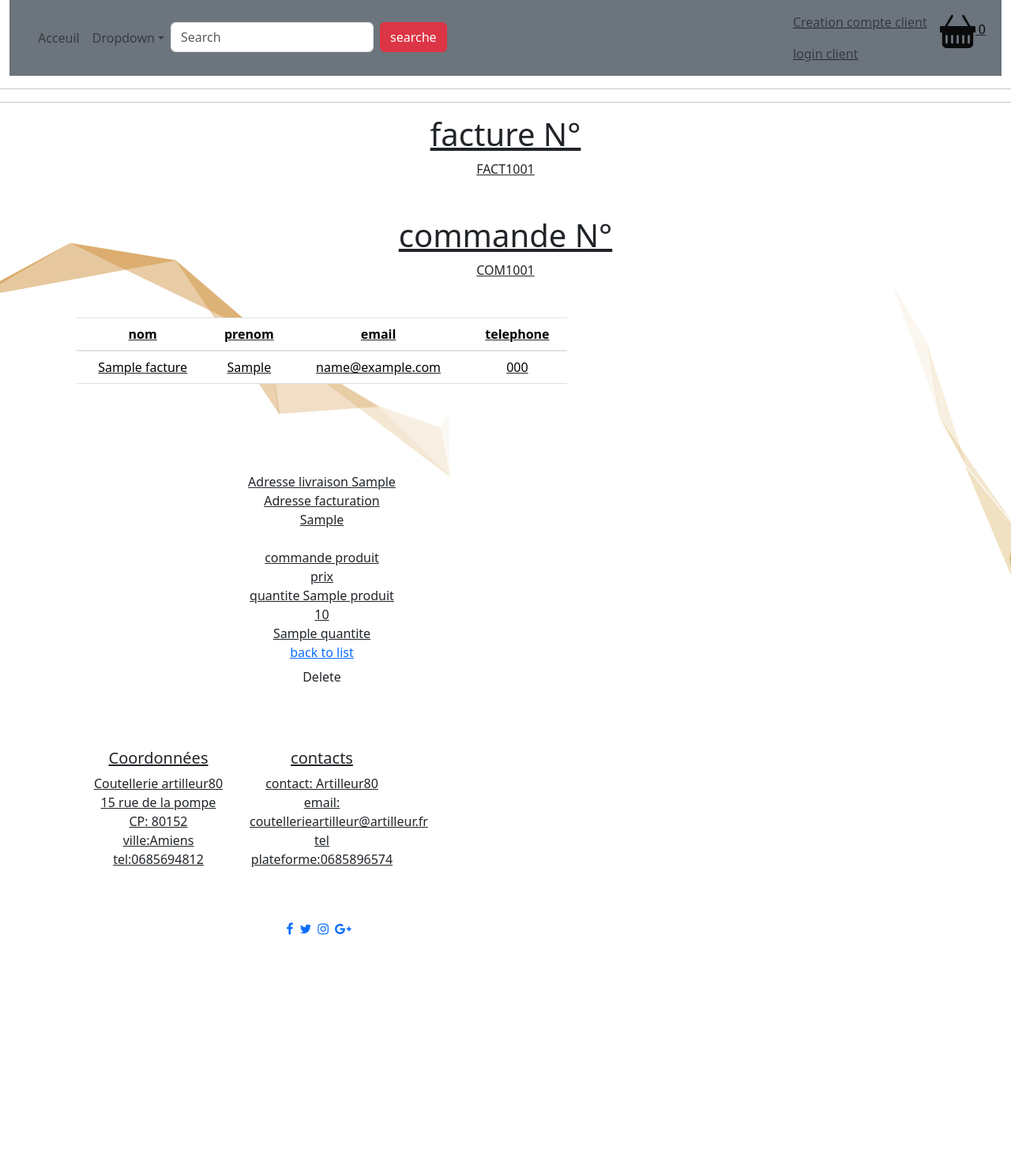
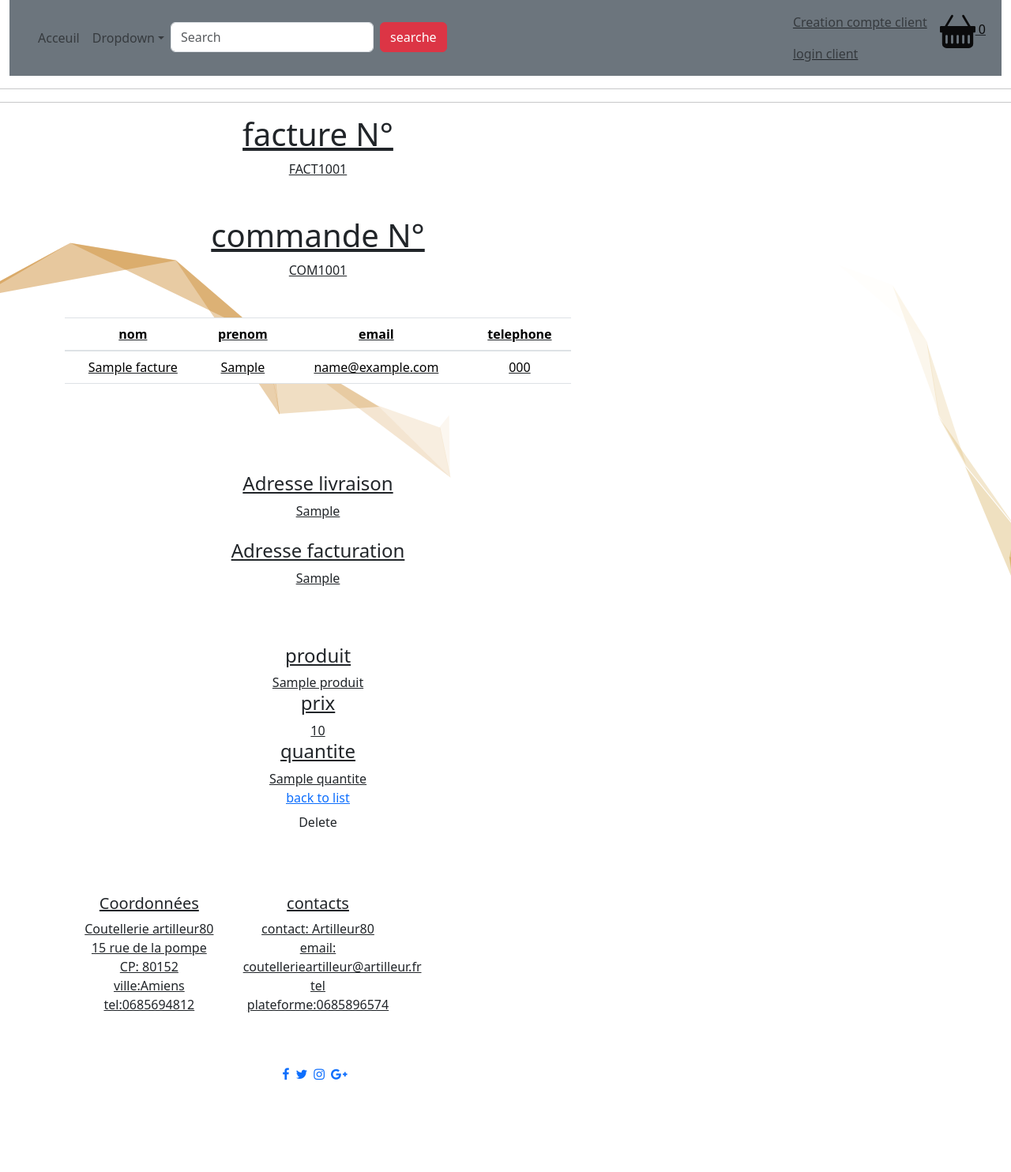
Before and after one commit to artilleur/filrougePRESQUEdernierechance, a Symfony app: template templates/facture/show.html.twig in a window 1280 px wide. Shown: the whole page at 79% size. Before the commit the page ends 1184 px from the top, so only its background shows below. Run offline with Twig, Linux system fonts and the light colour scheme; the template is opened without the code that fills it: most values are stand-ins (such as "Sample title", 1, 10 or a date in 2020); some libraries are stand-ins or nearby versions.

Commit message:
14112023   4

```diff
--- a/public/css/style2.css
+++ b/public/css/style2.css
@@ -84,6 +84,16 @@
 
 
 .h2 {
+	color: #f40b0f;
+	font-size: 80px;
+	font-weight: 600;
+	text-align: center;
+	text-transform: uppercase;
+	position: bottom;
+	margin: 20px 60px;
+}
+
+.th {
 	color: #f40b0f;
 	font-size: 80px;
 	font-weight: 600;
--- a/templates/facture/show.html.twig
+++ b/templates/facture/show.html.twig
@@ -6,7 +6,7 @@
 
    <div class="container">
 		<div class="row">
-			<div class="col-12  text-center ">
+			<div class="col-7  text-center ">
    <h1>facture N°</h1>  <td>FACT{{ facture.id+1000 }}</td>
    <br><br><br>
    <h1>commande N°</h1>  <td>COM{{ facture.idCommande+1000 }}</td>
@@ -17,7 +17,7 @@
 
     <br><br><br>
 
-    <div class="col-7 col sm-3   text-center">
+    {# <div class="col-7 col sm-3   text-center"> #}
    <table class="table">
 
         <thead>
@@ -44,47 +44,47 @@
 
 <ta<div class="container">
 		<div class="row">
-			<div class="col-12  text-center ">
+			<div class="col-12 sm-3  text-center ">
             <div>
-            <th>Adresse livraison</th> <td>{{ facture.adresseLivraison }}</td><br>
-                <th>Adresse facturation</th><br>
+            <h4>Adresse livraison</h4> <td>{{ facture.adresseLivraison }}</td><br><br>
+                <h4>Adresse facturation</h4>
                 {# <td>{{ facture.adresseLivraison }}</td><br> #}
                  <td>{{ facture.adresseFacturation }}</td><br>
                  </div>
-
+                <br><br>
 
 
     <ta<div class="container">
 		<div class="row">
-			<div class="col-12  text-center ">
-                <th>commande</th>
+			<div class="col-12 sm-3 text-center ">
+                {# <th>commande</th> #}
                 {# <th>date commande</th> #}
 
 
-                <th>produit</th><br>
-                <th>prix</th><br>
-                <th>quantite</th>
+                <h4>produit</h4><td>{{ facture.produit }}</td><br>
+                <h4>prix</h4> <td>{{ facture.prix }}</td><br>
+                <h4>quantite</h4><td>{{ facture.quantite }}</td><br>
 
 
                 {# <th>Commentaire</th>
                 <th>actions</th> #}
             </tr>
-        </thead>
-        <tbody>
+        {# </thead>
+        <tbody> #}
 
-            <tr>
+            {# <tr>
                 {# <td>{{ facture.idCommande }}</td>
                 #}
                 {# <td>{{ facture.comId }}</td> #}
 
-                <td>{{ facture.produit }}</td><br>
+                {# <td>{{ facture.produit }}</td><br>
                 <td>{{ facture.prix }}</td><br>
                 <td>{{ facture.quantite }}</td><br>
-                <td>
+                <td> #}
                      {# <a href="{{ path('app_facture_show', {'id': facture.id}) }}">show</a>  #}
                     {# <a href="{{ path('app_commande_crud_edit', {'id': commande.id}) }}">edit</a> #}
-                </td>
-            </tr>
+                {# </td>
+            </tr>  #}
               {# <a href="{{ path('app_facture_show', {'id': facture.id}) }}">show</a> #}
         {# {% else %}
             <tr>
@@ -92,7 +92,7 @@
             </tr>
         {% endfor %} #}
         </tbody>
-    </table>
+
 
     <a href="{{ path('app_facture_index') }}">back to list</a>
 
```
